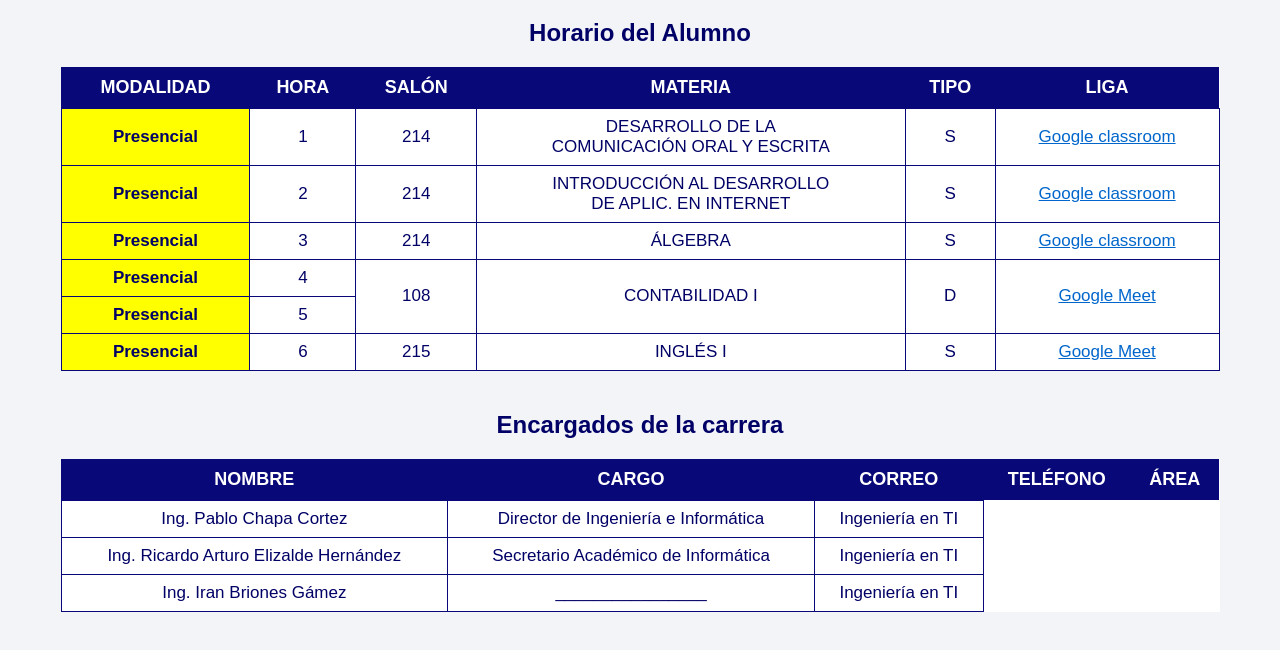
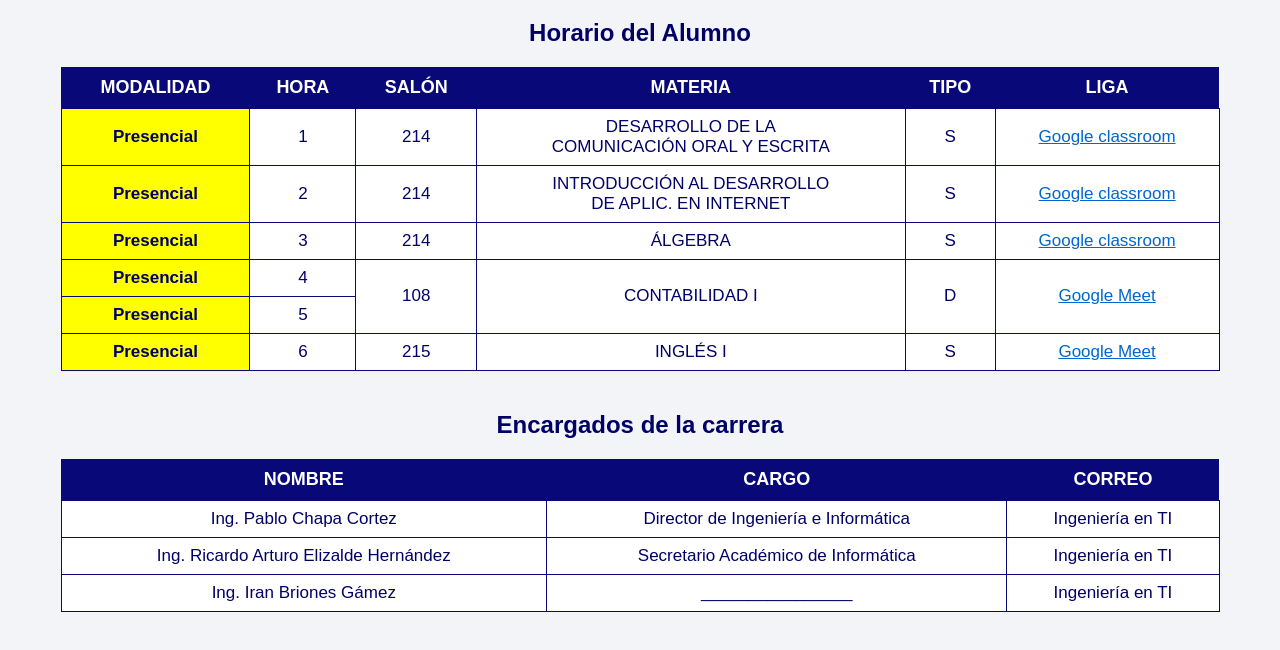
Before and after one commit to gamezUN/Mi-vida-universitaria, a plain HTML site: page index.html in a window 1280 px wide. Shown: the part 94-744 px from the top of the page. Drawn offline with Linux system fonts and the light colour scheme.

```diff
--- a/index.html
+++ b/index.html
@@ -170,8 +170,6 @@
             <th>NOMBRE</th>
             <th>CARGO</th>
             <th>CORREO</th>
-            <th>TELÉFONO</th>
-            <th>ÁREA</th>
         </tr>
 
         <tr>
```
